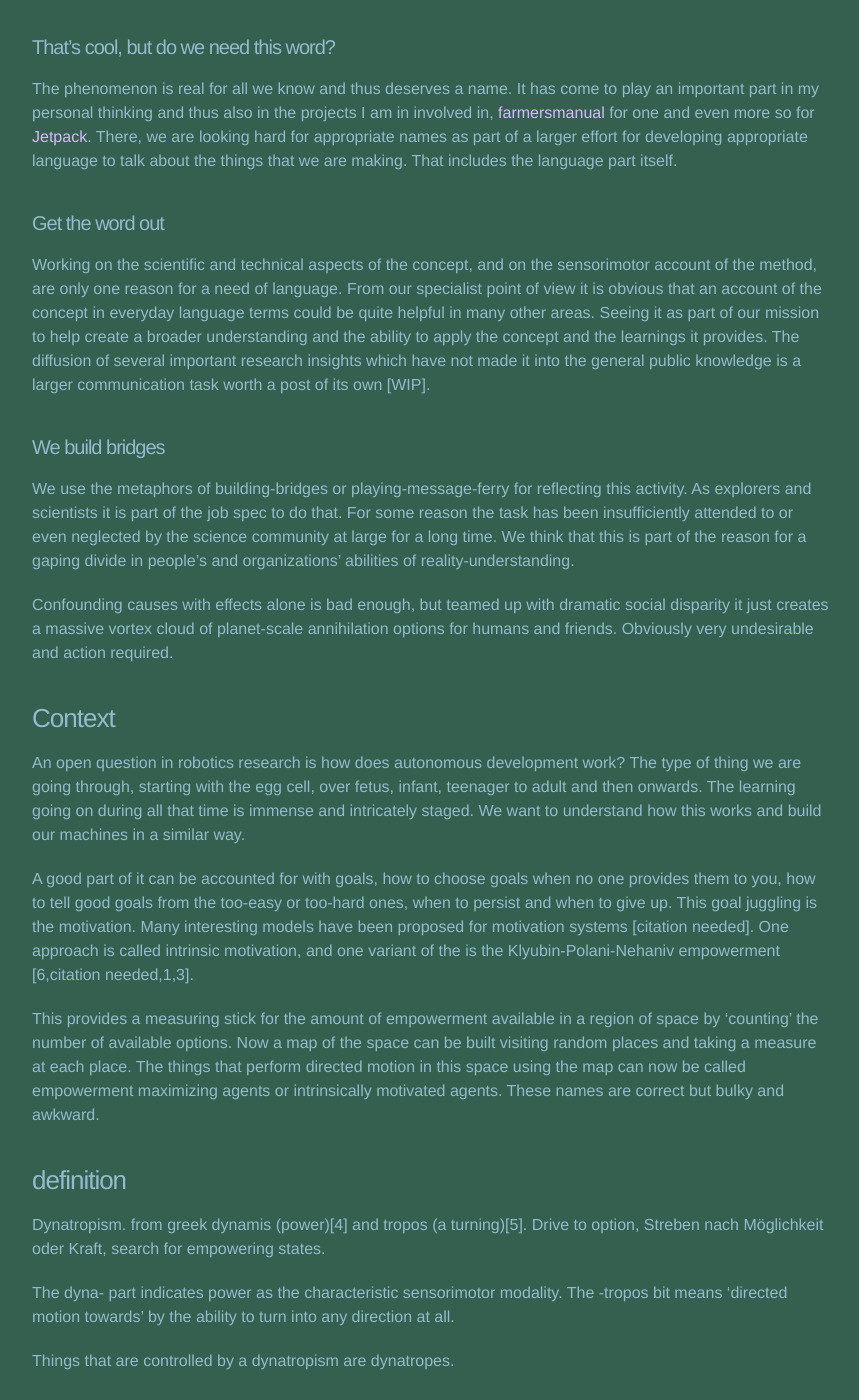
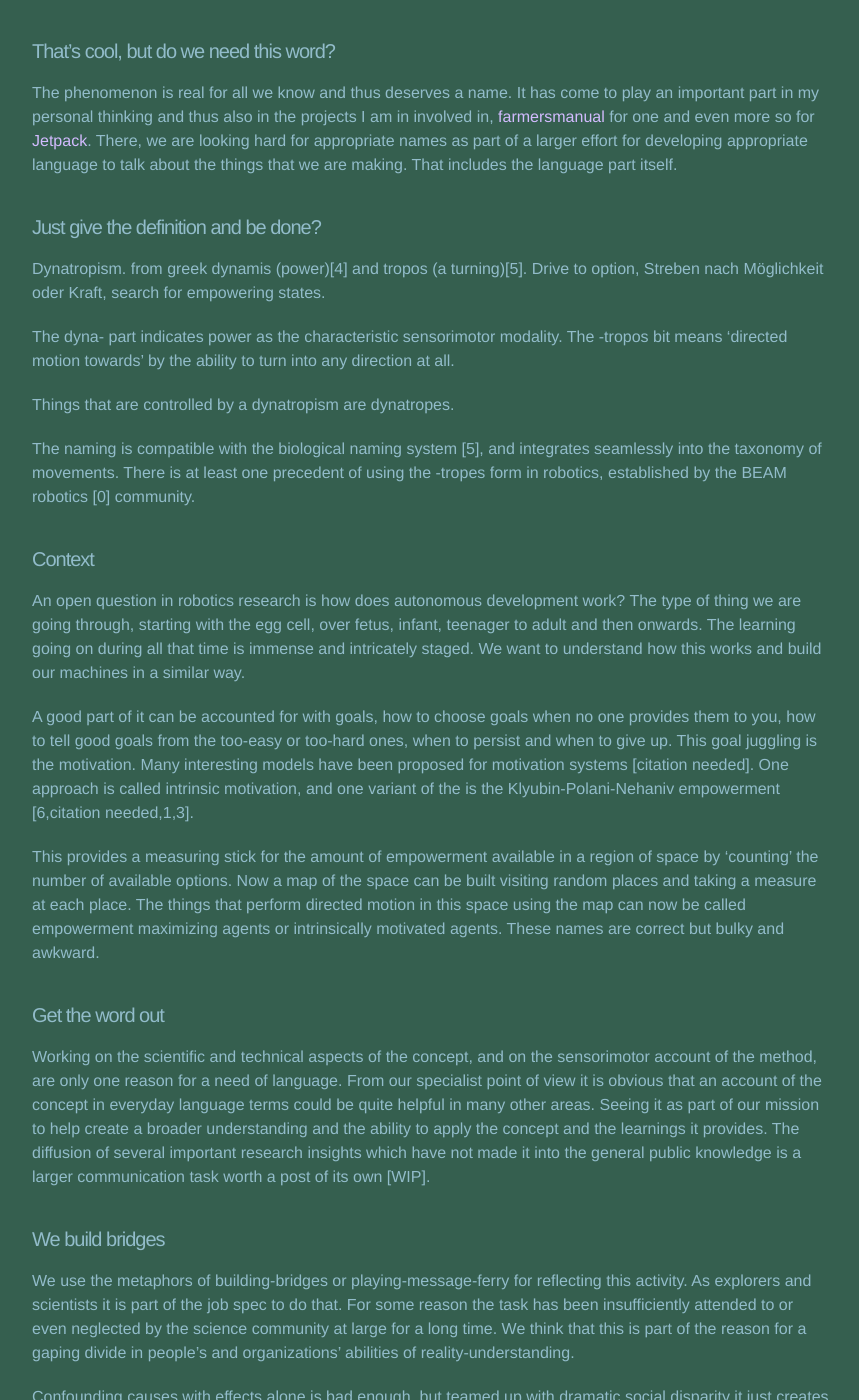
Before and after one commit to x75/x75.github.io, a Jekyll site: the page built from _posts/2020-12-19-dynatropes.md, in a window 1280 px wide and 1400 px high, scrolled down 467 px. Shown: the whole window, without its empty margins (208-1067 px from the left). Built offline with Jekyll 4.4.1, drawn with Linux system fonts in a browser that asks for light colours; comment, search, counter and statistics services are not loaded; some of the changed lines change nothing that is shown; some of the changed text lies outside the part shown.

Commit message:
clean up article structure, move definition to the top part, to the talking after that

```diff
--- a/_posts/2020-12-19-dynatropes.md
+++ b/_posts/2020-12-19-dynatropes.md
@@ -5,9 +5,9 @@ comments: true
 tags: definitions motion robotics principles research philosophy organization-of-behavior smp jcl gt
 ---
 
-### dynatropes
+### Dynatropes
 
-##### What is a dynatrope?
+#### What is a dynatrope?
 
 tl;dr Like plants are things that move towards more light, dynatropes
 are things that move towards more options. A dynatropism is a motion
@@ -24,6 +24,48 @@ also in the projects I am in involved in,
 appropriate names as part of a larger effort for developing
 appropriate language to talk about the things that we are making.
 That includes the language part itself.
+
+#### Just give the definition and be done?
+
+Dynatropism. from greek dynamis (power)[4] and tropos (a
+turning)[5]. Drive to option, Streben nach Möglichkeit oder Kraft,
+search for empowering states.
+
+The dyna- part indicates power as the characteristic sensorimotor
+modality. The -tropos bit means 'directed motion towards' by the
+ability to turn into any direction at all.
+
+Things that are controlled by a dynatropism are dynatropes.
+
+The naming is compatible with the biological naming system [5], and
+integrates seamlessly into the taxonomy of movements. There is at
+least one precedent of using the -tropes form in robotics, established
+by the BEAM robotics [0] community.
+
+#### Context
+
+An open question in robotics research is how does autonomous
+development work? The type of thing we are going through, starting
+with the egg cell, over fetus, infant, teenager to adult and then
+onwards. The learning going on during all that time is immense and
+intricately staged. We want to understand how this works and build our
+machines in a similar way.
+
+A good part of it can be accounted for with goals, how to choose goals
+when no one provides them to you, how to tell good goals from the
+too-easy or too-hard ones, when to persist and when to give up. This
+goal juggling is the motivation. Many interesting models have been
+proposed for motivation systems [citation needed]. One approach is
+called intrinsic motivation, and one variant of the is the
+Klyubin-Polani-Nehaniv empowerment [6,citation needed,1,3].
+
+This provides a measuring stick for the amount of empowerment
+available in a region of space by 'counting' the number of available
+options. Now a map of the space can be built visiting random places
+and taking a measure at each place. The things that perform directed
+motion in this space using the map can now be called empowerment
+maximizing agents or intrinsically motivated agents. These names are
+correct but bulky and awkward.
 
 #### Get the word out
 
@@ -53,50 +95,6 @@ with dramatic social disparity it just creates a massive vortex cloud
 of planet-scale annihilation options for humans and friends. Obviously
 very undesirable and action required.
 
-### Context
-
-An open question in robotics research is how does autonomous
-development work? The type of thing we are going through, starting
-with the egg cell, over fetus, infant, teenager to adult and then
-onwards. The learning going on during all that time is immense and
-intricately staged. We want to understand how this works and build our
-machines in a similar way.
-
-A good part of it can be accounted for with goals, how to choose goals
-when no one provides them to you, how to tell good goals from the
-too-easy or too-hard ones, when to persist and when to give up. This
-goal juggling is the motivation. Many interesting models have been
-proposed for motivation systems [citation needed]. One approach is
-called intrinsic motivation, and one variant of the is the
-Klyubin-Polani-Nehaniv empowerment [6,citation needed,1,3].
-
-This provides a measuring stick for the amount of empowerment
-available in a region of space by 'counting' the number of available
-options. Now a map of the space can be built visiting random places
-and taking a measure at each place. The things that perform directed
-motion in this space using the map can now be called empowerment
-maximizing agents or intrinsically motivated agents. These names are
-correct but bulky and awkward.
-
-### definition
-
-Dynatropism. from greek dynamis (power)[4] and tropos (a
-turning)[5]. Drive to option, Streben nach Möglichkeit oder Kraft,
-search for empowering states.
-
-The dyna- part indicates power as the characteristic sensorimotor
-modality. The -tropos bit means 'directed motion towards' by the
-ability to turn into any direction at all.
-
-Things that are controlled by a dynatropism are dynatropes.
-
-### Notes
-
-This type of naming is compatible with the biological naming system
-(taxonomy)[5] for motion in plants and animals. There is at least one
-precedent of using the -tropes form in robotics by the BEAM [0]
-approach.
-
 ### Refs
 
 [1] Klyubin-Polani-Nehaniv empowerment is a concept from artifical life and developmental learning research. Related concepts are intrinsic motivation, artificial motivation, autonomous learning, autonomous mental development, lifelong learning, homeokinesis, ultrastability, predictive information maximization, guided self-organization, and more. Highly recommended topic, also worth a post on its own [WIP].
@@ -111,8 +109,8 @@ approach.
 
 [6] A. S. Klyubin, D. Polani, and C. L. Nehaniv, “All Else Being Equal Be Empowered,” in Advances in Artificial Life, vol. 3630, M. S. Capcarrère, A. A. Freitas, P. J. Bentley, C. G. Johnson, and J. Timmis, Eds. Berlin, Heidelberg: Springer Berlin Heidelberg, 2005, pp. 744–753.
 
-
-### tropisms basics
+### Extra detail
+#### Tropisms basics
 
 When things are moving around in space in any kind of way that's
 motion. When things move around in a directed way thats a tropic
```
